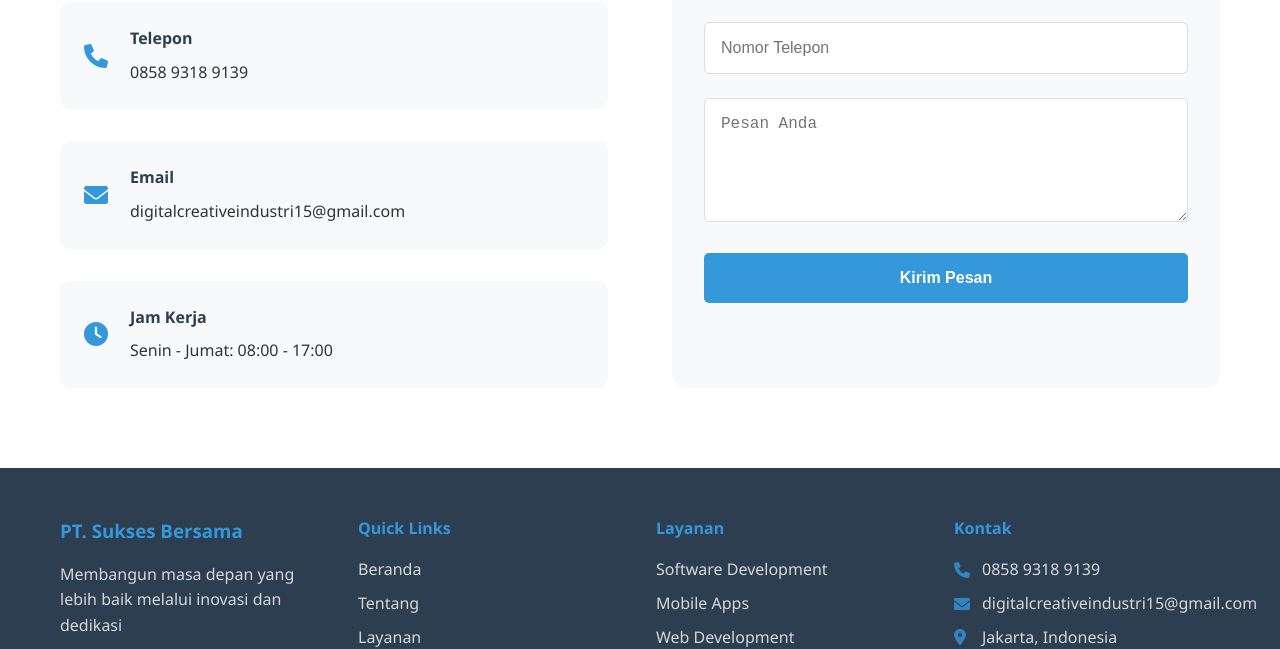
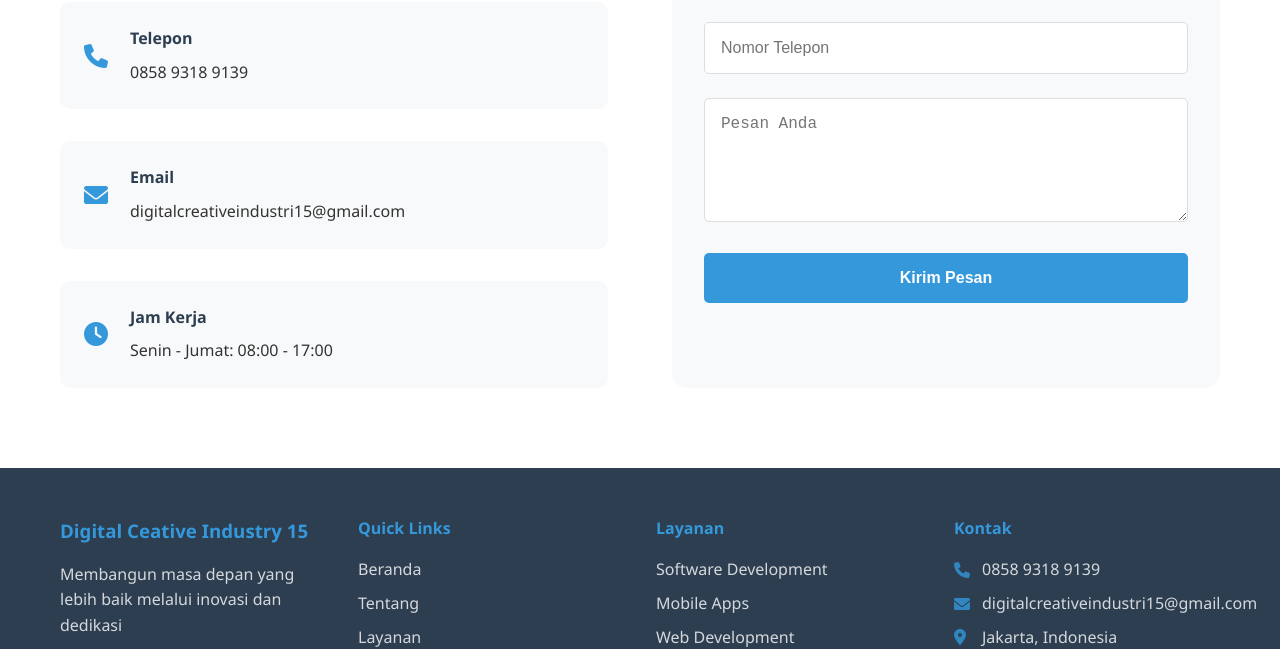
Before and after one commit to Adhityasahid/Digital-Creative-Industry-15, a plain HTML site: page index.html in a window 1280 px wide. Shown: the part 5038-5687 px from the top of the page. Drawn offline with Linux system fonts and the light colour scheme.

Commit message:
Add files via upload

```diff
--- a/index.html
+++ b/index.html
@@ -306,7 +306,9 @@
         <div class="container">
             <div class="footer-content">
                 <div class="footer-section">
-                    <h3>PT. Sukses Bersama</h3>
+                    <h3>Digital Ceative Industry 15
+
+                    </h3>
                     <p>Membangun masa depan yang lebih baik melalui inovasi dan dedikasi</p>
                     <div class="social-links">
                         <a href="#"><i class="fab fa-facebook"></i></a>
```
